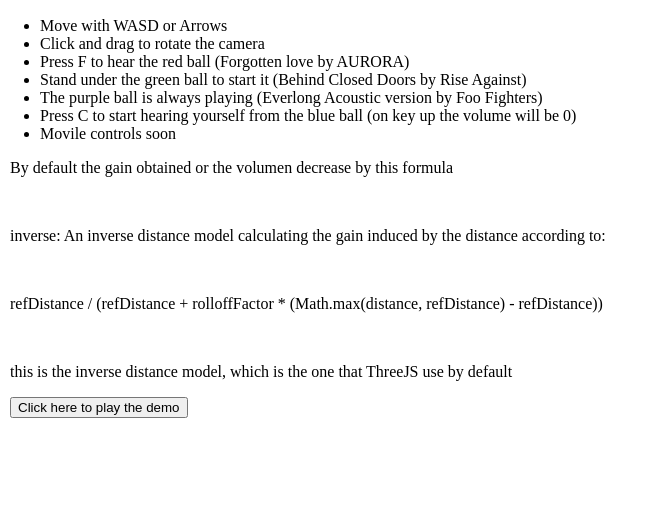
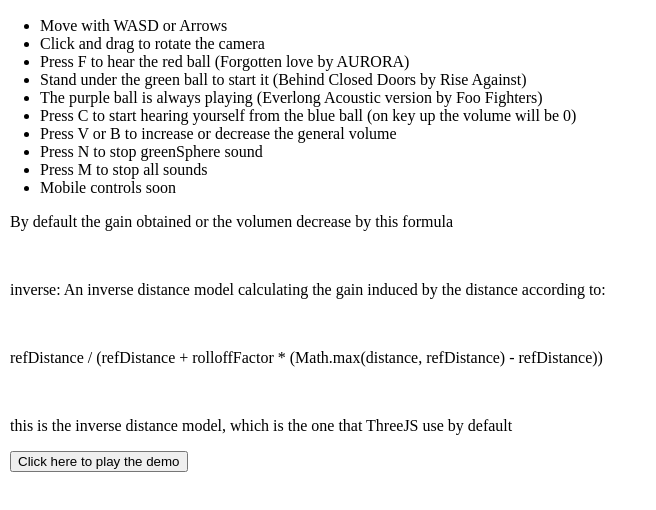
Before and after one commit to KharleannCF/PomodoroClock, a plain HTML site: page solar/sonidos/index.html in a window 1280 px wide. Shown: the part 110-620 px from the top of the page, without its empty margins (0-656 px from the left). Drawn offline with Linux system fonts and the light colour scheme.

Commit message:
Update index.html

```diff
--- a/solar/sonidos/index.html
+++ b/solar/sonidos/index.html
@@ -46,7 +46,10 @@
           <li>Stand under the green ball to start it (Behind Closed Doors by Rise Against)</li>
           <li>The purple ball is always playing (Everlong Acoustic version by Foo Fighters)</li>
           <li>Press C to start hearing yourself from the blue ball (on key up the volume will be 0)</li>
-          <li>Movile controls soon</li>
+	  <li>Press V or B to increase or decrease the general volume</li>
+	  <li>Press N to stop greenSphere sound</li>
+	  <li>Press M to stop all sounds</li>
+          <li>Mobile controls soon</li>
         </ul>
       </div>
       <div>
```
